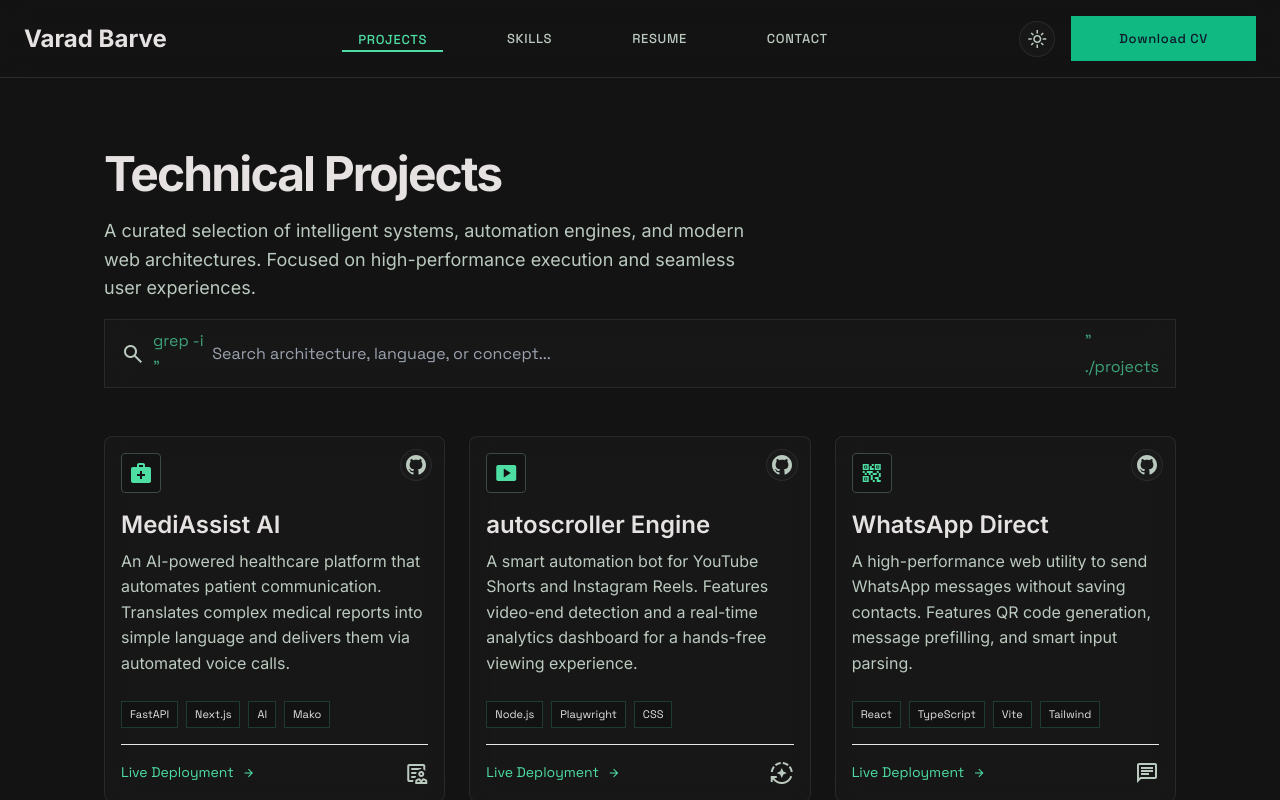
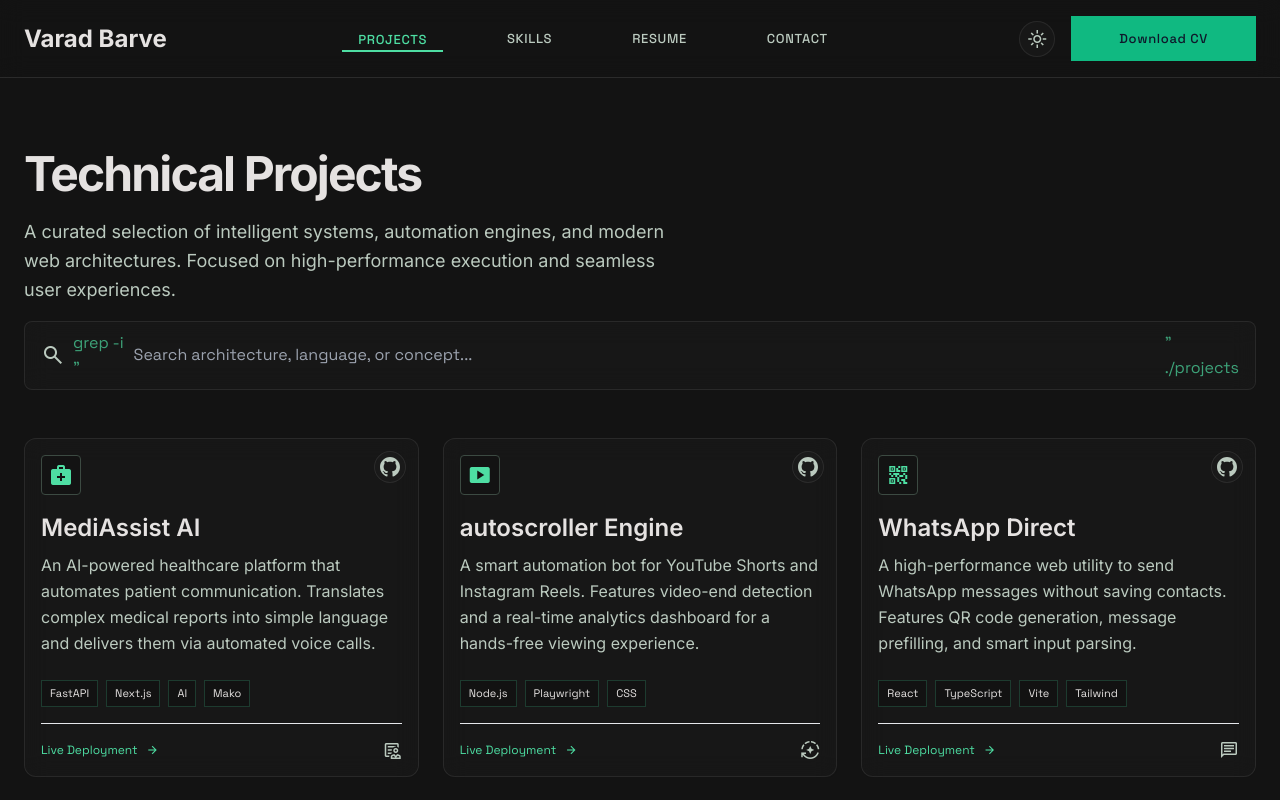
Before and after one commit to varadbarve/portfolio, a React (Vite) app: page /projects in a window 1280 px wide. Shown: the top 800 px of the page. Built offline with nearby package versions, Linux system fonts and the light colour scheme.

Commit message:
fix: center navbar correctly and remove black margins on wide screens

```diff
--- a/src/components/Navbar.tsx
+++ b/src/components/Navbar.tsx
@@ -30,7 +30,8 @@ export default function Navbar() {
 
   return (
     <>
-      <nav className="fixed top-0 w-full z-50 flex justify-between items-center px-gutter py-sm max-w-[1440px] mx-auto bg-surface/80 dark:bg-surface-dim/80 backdrop-blur-md border-b border-white/10">
+      <nav className="fixed top-0 left-0 right-0 z-50 bg-surface/80 dark:bg-surface-dim/80 backdrop-blur-md border-b border-white/10">
+        <div className="max-w-[1440px] mx-auto w-full flex justify-between items-center px-gutter py-sm">
           <Link to="/" className="font-h3 text-h3 font-bold text-on-surface dark:text-surface-bright">
             Varad Barve
           </Link>
@@ -74,6 +75,7 @@ export default function Navbar() {
               </span>
             </button>
           </div>
+        </div>
       </nav>
 
       {/* Mobile Menu Overlay */}
--- a/src/pages/Home.tsx
+++ b/src/pages/Home.tsx
@@ -14,7 +14,9 @@ const techStack = [
 
 export default function Home() {
   return (
-    <main className="flex-grow pt-[100px] px-gutter max-w-[1440px] mx-auto w-full">
+    <main className="flex-grow pt-[100px] w-full bg-background">
+      {/* Content Wrapper to handle centering without "black margins" */}
+      <div className="max-w-[1440px] mx-auto px-gutter w-full">
         {/* Hero Section */}
         <section className="py-xl lg:py-[120px] grid grid-cols-1 lg:grid-cols-2 gap-xl items-center">
           <motion.div
@@ -40,11 +42,11 @@ export default function Home() {
             </div>
 
             <h1 className="font-h1 text-h1 text-on-surface leading-tight">
-            AI Developer <br/>
-            <span className="text-surface-variant">&amp;</span> Full-Stack Engineer
+              Engineering <br/>
+              Intelligent <span className="text-primary">Systems</span>
             </h1>
             <p className="font-body-lg text-body-lg text-on-surface-variant max-w-xl">
-            Engineering intelligent systems and modern web applications. Specialized in machine learning models and scalable full-stack architectures.
+              AI Developer &amp; Full-Stack Engineer specializing in high-performance machine learning models and fluid, modern web architectures.
             </p>
             <div className="flex gap-md pt-sm">
               <Link to="/projects">
@@ -95,12 +97,12 @@ export default function Home() {
                 </svg>
               </a>
               <div className="flex justify-between items-start mb-lg">
-              <div className="font-mono-label text-mono-label text-on-surface-variant uppercase tracking-widest">Featured.Production</div>
+                <div className="font-mono-label text-mono-label text-on-surface-variant uppercase tracking-widest text-[11px]">Featured System</div>
                 <span className="material-symbols-outlined text-primary group-hover:scale-110 transition-transform">medical_services</span>
               </div>
               <div>
                 <h3 className="font-h3 text-h3 text-on-surface mb-xs pr-10">MediAssist AI</h3>
-              <p className="font-caption text-caption text-on-surface-variant">Intelligent patient communication bridge. Transforming clinical data into human-centric voice interactions.</p>
+                <p className="font-caption text-caption text-on-surface-variant">Intelligent patient communication bridge. Transforming clinical data into human-centric voice interactions via autonomous AI agents.</p>
               </div>
             </motion.div>
 
@@ -122,7 +124,7 @@ export default function Home() {
               </a>
               <span className="material-symbols-outlined text-secondary-fixed mb-md">smart_display</span>
               <div className="font-mono-label text-mono-label text-on-surface">autoscroller</div>
-            <div className="text-xs text-on-surface-variant mt-xs opacity-70">Playwright.Automation</div>
+              <div className="text-[10px] text-on-surface-variant mt-xs opacity-60 uppercase tracking-wider">Automation</div>
             </motion.div>
 
             <motion.div
@@ -143,7 +145,7 @@ export default function Home() {
               </a>
               <span className="material-symbols-outlined text-tertiary-fixed mb-md">chat</span>
               <div className="font-mono-label text-mono-label text-on-surface">WA Direct</div>
-            <div className="text-xs text-on-surface-variant mt-xs opacity-70">React.Tooling</div>
+              <div className="text-[10px] text-on-surface-variant mt-xs opacity-60 uppercase tracking-wider">Web Utility</div>
             </motion.div>
           </motion.div>
         </section>
@@ -306,6 +308,7 @@ export default function Home() {
             </div>
           </motion.div>
         </section>
+      </div>
     </main>
   );
 }
--- a/src/pages/Projects.tsx
+++ b/src/pages/Projects.tsx
@@ -64,17 +64,18 @@ export default function Projects() {
   });
 
   return (
-    <main className="flex-grow pt-[100px] pb-xl px-md mt-lg max-w-[1120px] mx-auto w-full">
-      <div className="space-y-lg">
+    <main className="flex-grow pt-[100px] pb-xl w-full bg-background">
+      <div className="max-w-[1280px] mx-auto px-gutter w-full">
+        <div className="space-y-lg mt-lg">
           {/* Header & Search */}
           <motion.div initial={{ opacity: 0, y: 20 }} animate={{ opacity: 1, y: 0 }} className="space-y-sm">
             <h1 className="font-h1 text-h1 text-on-surface">Technical Projects</h1>
-          <p className="font-body-lg text-body-lg text-on-surface-variant max-w-2xl">
+            <p className="font-body-lg text-body-lg text-on-surface-variant max-w-2xl leading-relaxed">
               A curated selection of intelligent systems, automation engines, and modern web architectures. Focused on high-performance execution and seamless user experiences.
             </p>
 
             <div className="mt-md flex flex-col md:flex-row gap-sm items-start md:items-center">
-            <div className="flex-grow w-full md:w-auto relative glass-panel rounded-DEFAULT flex items-center px-sm py-xs transition-colors duration-200 focus-within:border-primary focus-within:bg-[#0a0a0a]">
+              <div className="flex-grow w-full md:w-auto relative glass-panel rounded-lg flex items-center px-sm py-xs transition-colors duration-200 focus-within:border-primary focus-within:bg-[#0a0a0a]">
                 <span className="material-symbols-outlined text-on-surface-variant mr-xs">search</span>
                 <span className="font-mono-label text-primary mr-xs opacity-70">grep -i "</span>
                 <input
@@ -117,7 +118,7 @@ export default function Projects() {
                 animate={{ opacity: 1, y: 0 }}
                 transition={{ delay: i * 0.08 }}
                 layout
-              className="glass-panel rounded-lg p-sm flex flex-col h-full transition-all duration-200 relative group hover:border-primary/40 hover:shadow-[0_0_20px_rgba(16,185,129,0.1)]"
+                className="glass-panel rounded-xl p-sm flex flex-col h-full transition-all duration-200 relative group hover:border-primary/40 hover:shadow-[0_0_20px_rgba(16,185,129,0.1)]"
               >
                 {/* GitHub Link Icon in Corner */}
                 <a
@@ -137,8 +138,8 @@ export default function Projects() {
                     <span className="material-symbols-outlined" style={{ fontVariationSettings: "'FILL' 1" }}>{proj.icon}</span>
                   </div>
                 </div>
-              <h3 className="font-h3 text-h3 mb-xs pr-8">{proj.title}</h3>
-              <p className="font-body-md text-body-md text-on-surface-variant mb-md flex-grow">{proj.desc}</p>
+                <h3 className="font-h3 text-h3 mb-xs pr-8 leading-snug">{proj.title}</h3>
+                <p className="font-body-md text-body-md text-on-surface-variant mb-md flex-grow leading-relaxed">{proj.desc}</p>
 
                 <div className="flex flex-wrap gap-xs mb-sm">
                   {proj.tags.map(tag => (
@@ -156,11 +157,11 @@ export default function Projects() {
                     href={proj.deployLink}
                     target="_blank"
                     rel="noopener noreferrer"
-                  className="font-mono-label text-caption text-primary hover:text-primary-fixed flex items-center gap-xs group"
+                    className="font-mono-label text-[12px] text-primary hover:text-primary-fixed flex items-center gap-xs group"
                   >
                     Live Deployment <span className="material-symbols-outlined text-sm group-hover:translate-x-1 transition-transform">arrow_forward</span>
                   </a>
-                <span className="material-symbols-outlined text-on-surface-variant hover:text-on-surface cursor-pointer">{proj.actionIcon}</span>
+                  <span className="material-symbols-outlined text-on-surface-variant hover:text-on-surface cursor-pointer text-[20px]">{proj.actionIcon}</span>
                 </div>
               </motion.div>
             ))}
@@ -186,6 +187,7 @@ export default function Projects() {
             </motion.div>
           )}
         </div>
+      </div>
     </main>
   );
 }
```
Lines whose indentation alone changed are shown as unchanged.
